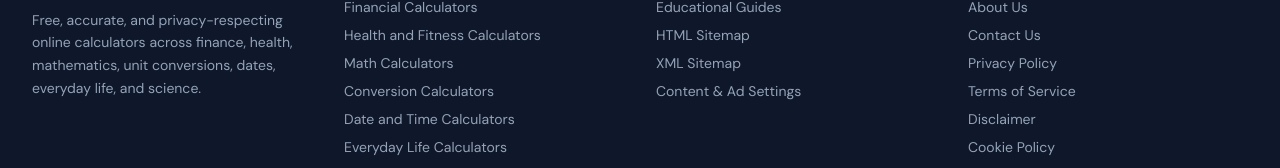
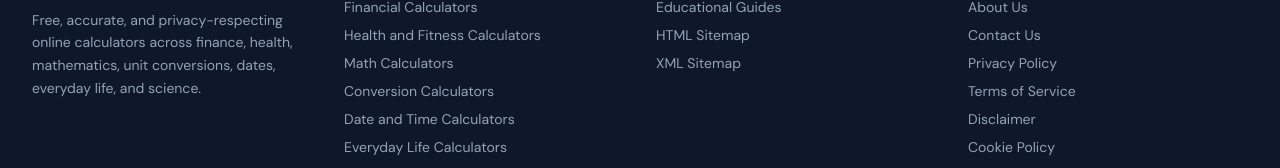
Before and after one commit to vipblogger-collab/My-Calc, a React (Vite) app: page /en/ in a window 1280 px wide. Shown: the part 4075-4243 px from the top of the page. Built offline with nearby package versions, Linux system fonts and the light colour scheme.

Commit message:
refactor(layout): remove CMS settings link from footer

```diff
--- a/src/components/layout/Footer.tsx
+++ b/src/components/layout/Footer.tsx
@@ -54,11 +54,6 @@ export function Footer() {
                   {ui.footer.xmlSitemap}
                 </a>
               </li>
-              <li>
-                <Link to={l('/admin/')} className="text-[#94A3B8] hover:text-white transition-colors">
-                  {ui.footer.cmsSettings}
-                </Link>
-              </li>
             </ul>
           </div>
 
```
